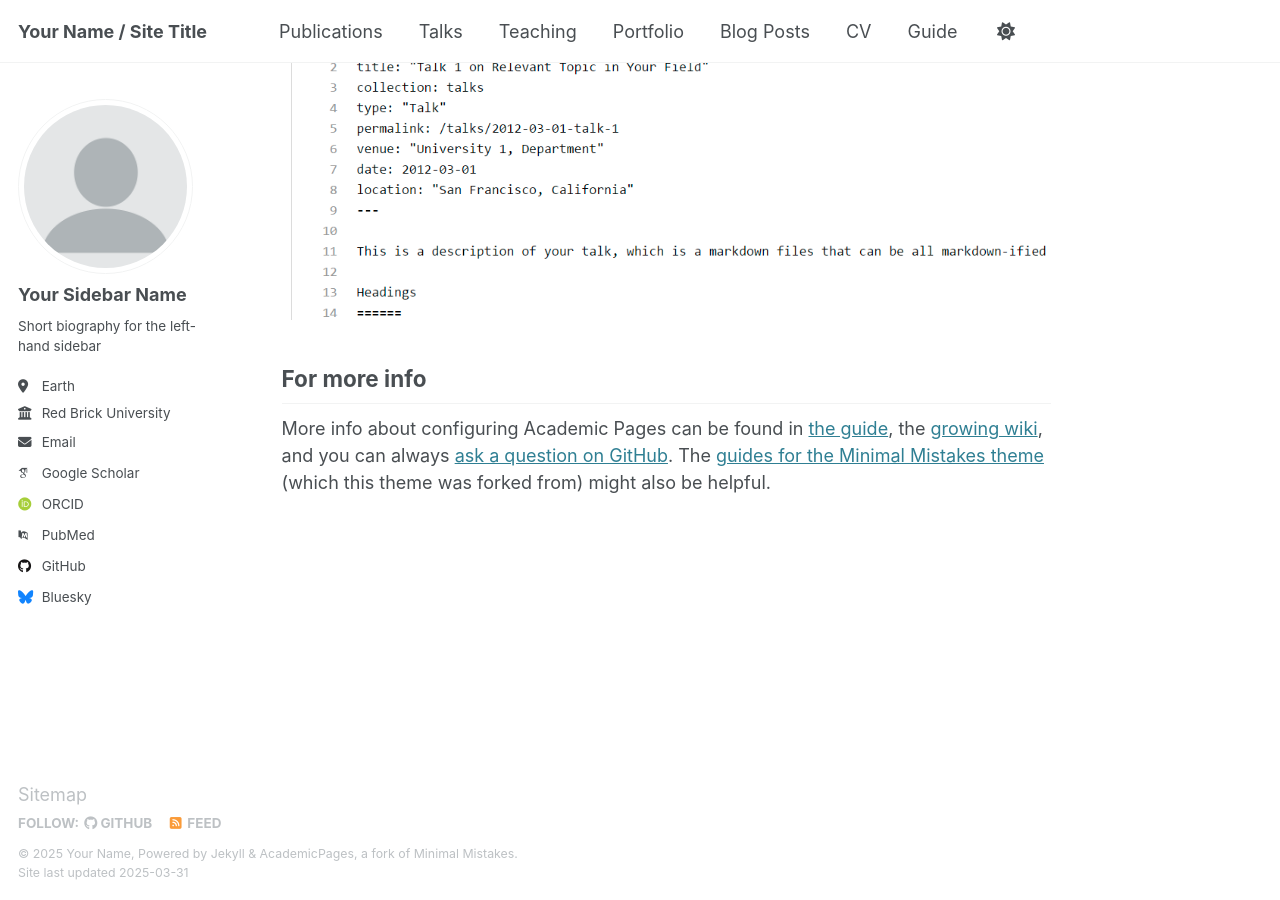
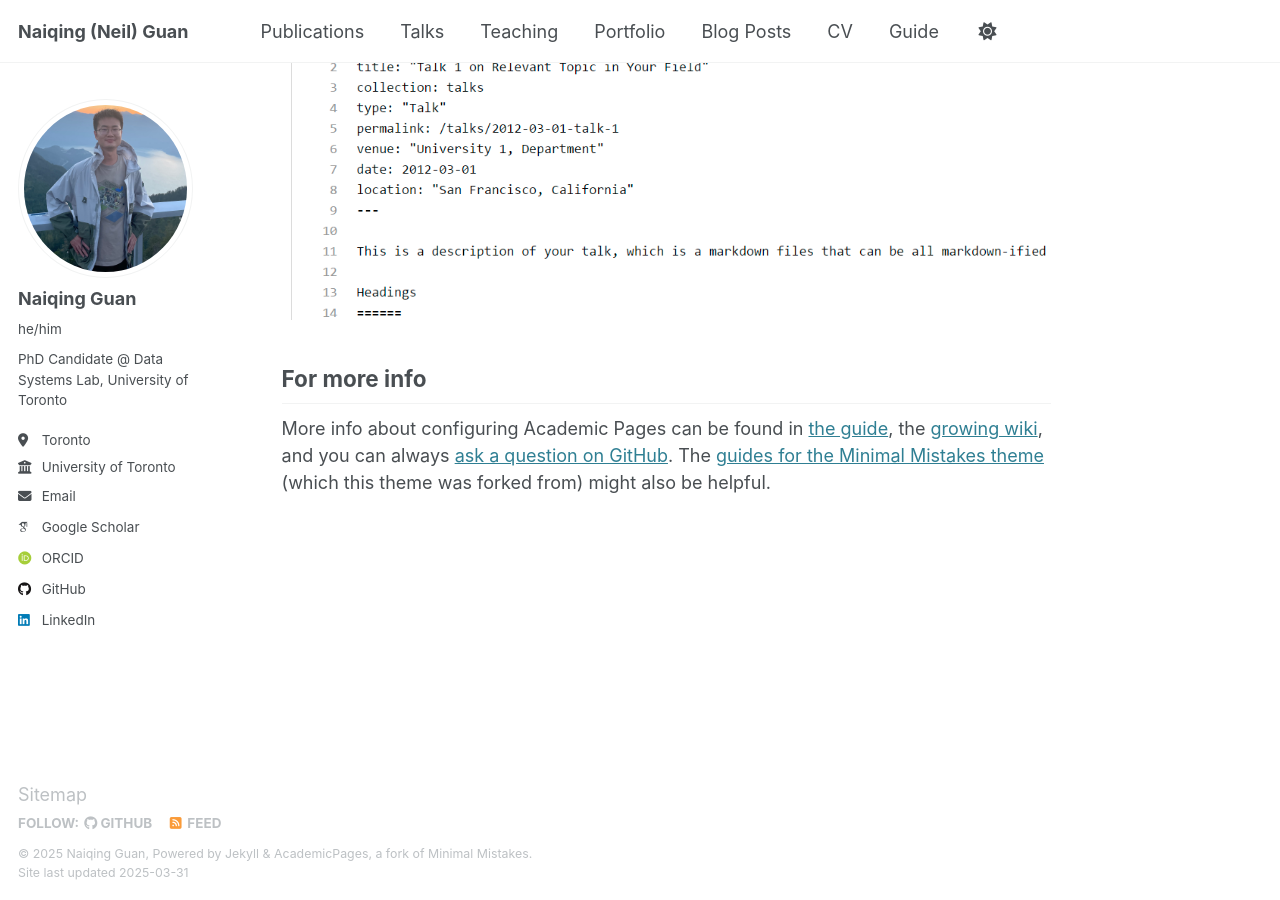
Before and after one commit to Gnaiqing/Gnaiqing.github.io, a Jekyll site: the page built from _pages/about.md, in a window 1280 px wide and 900 px high, scrolled down 2635 px. Built offline with Jekyll 4.4.1, drawn with Linux system fonts in a browser that asks for light colours; some web fonts are replaced.

Commit message:
update config.yml

```diff
--- a/_config.yml
+++ b/_config.yml
@@ -9,35 +9,35 @@
 # Basic Site Settings
 locale                   : "en-US"
 site_theme               : "default"
-title                    : "Your Name / Site Title"
+title                    : "Naiqing (Neil) Guan"
 title_separator          : "-"
-name                     : &name "Your Name"
-description              : &description "personal description"
-url                      : https://academicpages.github.io # the base hostname & protocol for your site e.g. "https://[your GitHub username].github.io"
+name                     : &name "Naiqing Guan"
+description              : &description "PhD Candidate @ Data Systems Lab, University of Toronto"
+url                      : https://Gnaiqing.github.io # the base hostname & protocol for your site e.g. "https://[your GitHub username].github.io"
 baseurl                  : "" # the subpath of your site, e.g. "/blog"
-repository               : "academicpages/academicpages.github.io"
+repository               : "Gnaiqing/Gnaiqing.github.io"
 
 # Site Author - The following control what appear as part of the author content on the side bar.
 #               If a field is blank the icon and link will not appear, otherwise it will be shown.
 #               Additional customization can be done by editing /_includes/author-profile.html
 author:
   # Biographic information
-  avatar           : "profile.png"
-  name             : "Your Sidebar Name"
-  pronouns         : # example: "she/her"
-  bio              : "Short biography for the left-hand sidebar"
-  location         : "Earth"
-  employer         : "Red Brick University"
+  avatar           : "naiqing_guan.jpeg"
+  name             : "Naiqing Guan"
+  pronouns         : "he/him"
+  bio              : "PhD Candidate @ Data Systems Lab, University of Toronto"
+  location         : "Toronto"
+  employer         : "University of Toronto"
   uri              : # URL
-  email            : "none@example.org"
+  email            : "naiqing.guan@mail.utoronto.ca"
 
   # Academic websites
   arxiv            : # URL - Update with the correct link to your profile
-  googlescholar    : "https://scholar.google.com/citations?user=PS_CX0AAAAAJ"
+  googlescholar    : "https://scholar.google.com/citations?user=4IsJ1twAAAAJ"
   impactstory      : # URL
-  orcid            : "http://orcid.org/yourorcidurl"
+  orcid            : "https://orcid.org/0000-0001-5170-8277"
   semantic         : # URL
-  pubmed           : "https://www.ncbi.nlm.nih.gov/pubmed/?term=john+snow"
+  pubmed           : # URL
   researchgate     : # URL
   scopus           : # URL
 
@@ -45,12 +45,12 @@ author:
   bitbucket        : # Username - Update with your username on the site
   codepen          : # Username
   dribbble         : # Username
-  github           : "academicpages"
+  github           : "Gnaiqing"
   kaggle           : # Username
   stackoverflow    : # User number or user number and name (i.e., use "1" or "1/jeff-atwood")
 
   # Social media
-  bluesky          : "bsky.app" # Replace this with you Bluesky username
+  bluesky          : # Username
   facebook         : # Username
   flickr           : # Username
   foursquare       : # Username
@@ -59,7 +59,7 @@ author:
   keybase          : # Username
   instagram        : # Username
   lastfm           : # Username
-  linkedin         : # Username
+  linkedin         : "gnaiqing"
   mastodon         : # URL
   medium           : # URL
   pinterest        : # Username
@@ -77,10 +77,10 @@ author:
 
 # Publication Category - The following the list of publication categories and their headings
 publication_category:
-  books:
-    title: 'Books'
-  manuscripts:
-    title: 'Journal Articles'
+#  books:
+#    title: 'Books'
+#  manuscripts:
+#    title: 'Journal Articles'
   conferences:
     title: 'Conference Papers'
 
```
Also changed, not shown: images/naiqing_guan.jpeg (added).
